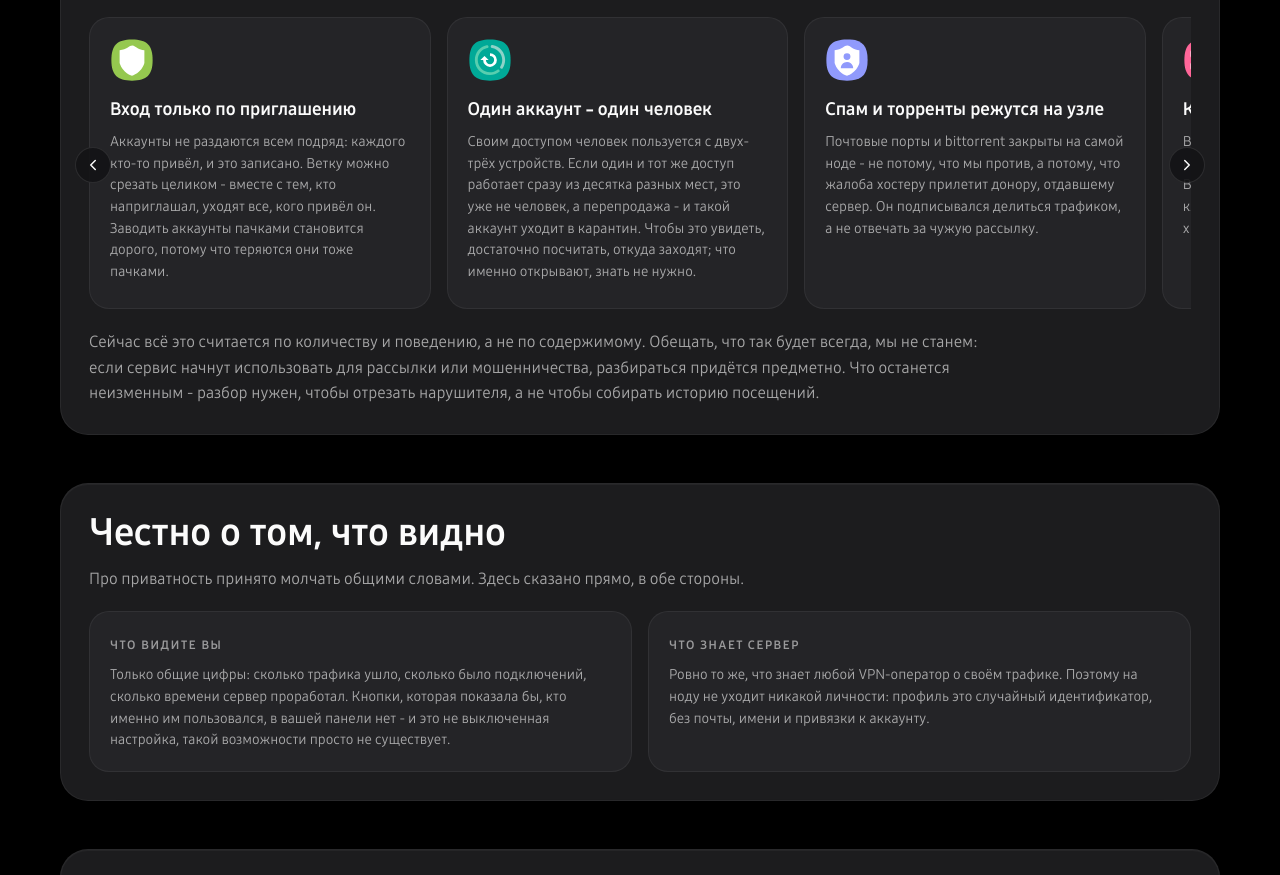
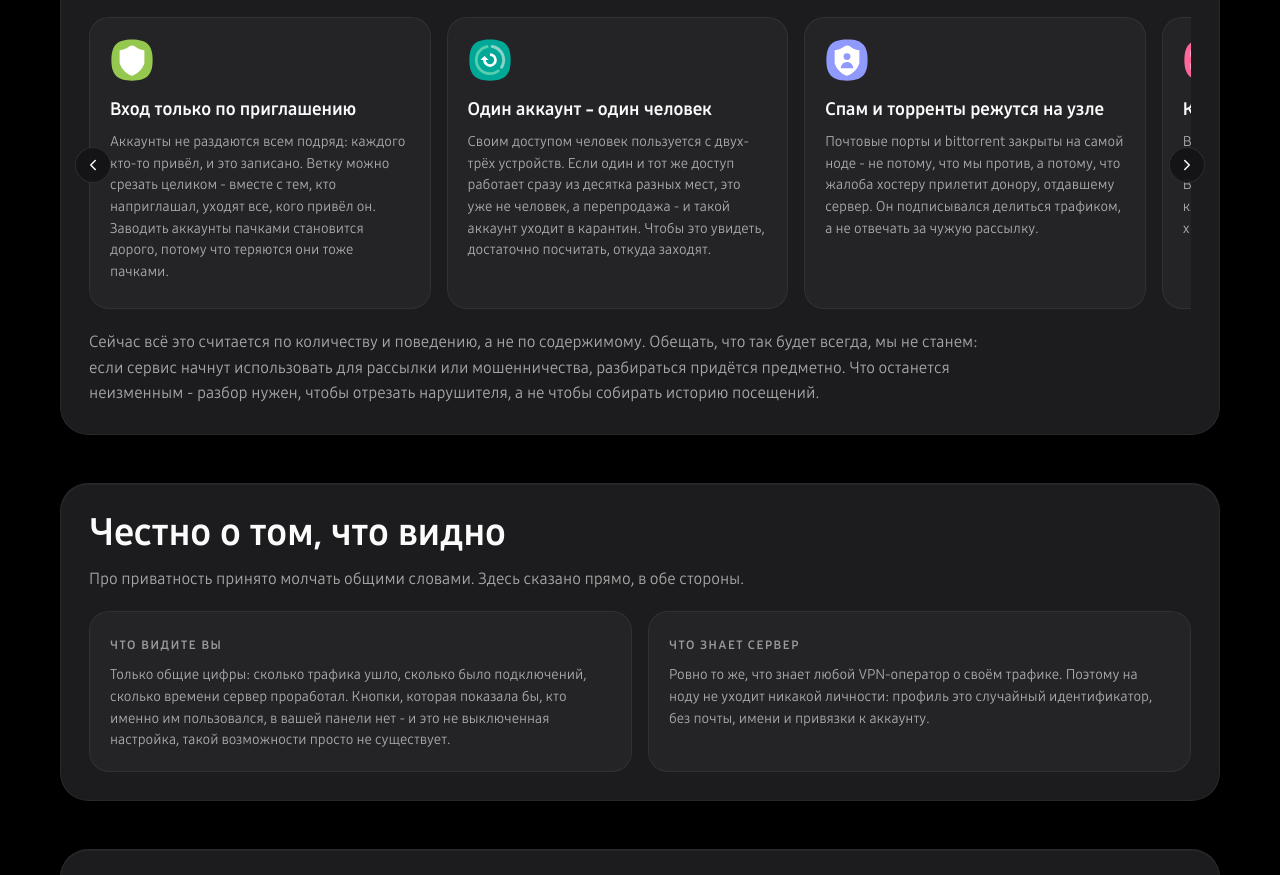
Before and after one commit to WINGS-N/wingsv-panel, a Vue app: page /federation in a window 1280 px wide. Shown: the part 1320-2195 px from the top of the page. Built offline with nearby package versions, Linux system fonts and the light colour scheme; no server answers.

Commit message:
[panel/web] trim the sharing card copy

```diff
--- a/web/src/views/FederationLanding.vue
+++ b/web/src/views/FederationLanding.vue
@@ -102,7 +102,7 @@
               <p class="fed-step-copy">
                 Своим доступом человек пользуется с двух-трёх устройств. Если один и тот же доступ работает сразу из
                 десятка разных мест, это уже не человек, а перепродажа - и такой аккаунт уходит в карантин. Чтобы это
-                увидеть, достаточно посчитать, откуда заходят; что именно открывают, знать не нужно.
+                увидеть, достаточно посчитать, откуда заходят.
               </p>
             </article>
             <article class="fed-step">
```
